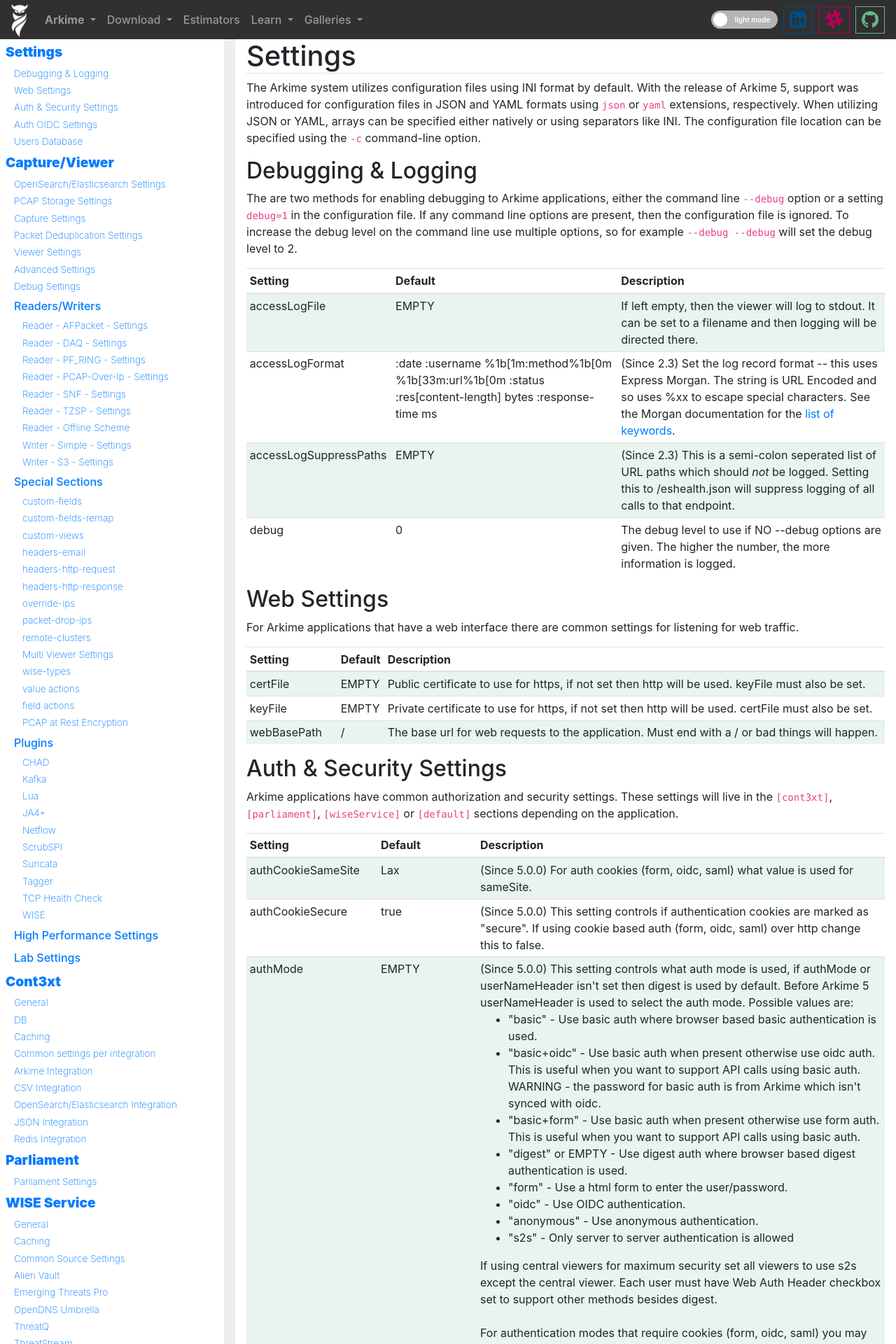
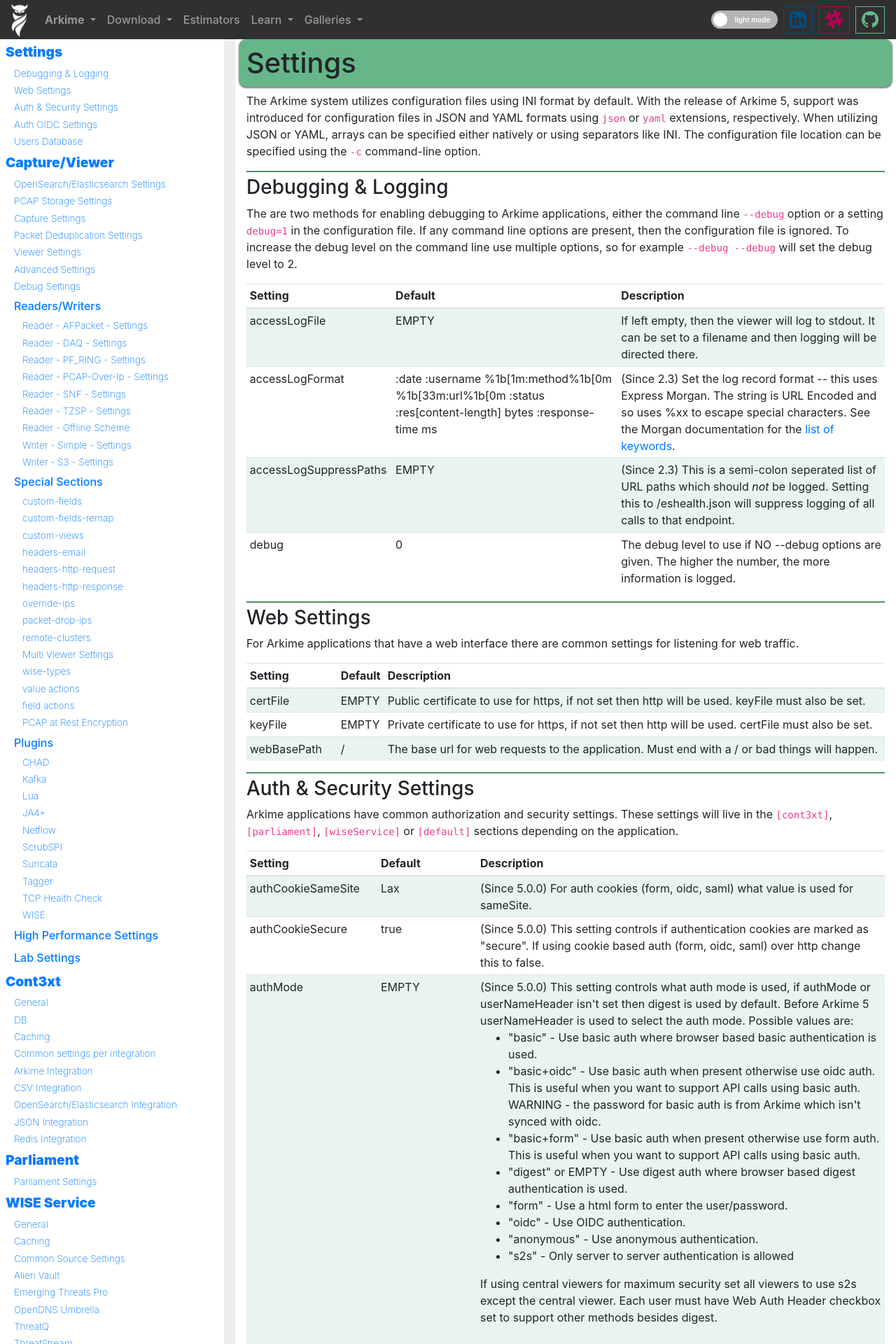
Before and after one commit to arkime/arkimeweb, a Jekyll site: the page built from settings.html, in a window 1280 px wide. Shown: the top 1920 px of the page at 70% size. Built offline with Jekyll 4.4.1, drawn with Linux system fonts in a browser that asks for light colours.

Commit message:
prettier headers

```diff
--- a/index.css
+++ b/index.css
@@ -1087,3 +1087,28 @@
   font-size: 1.5rem;
   vertical-align: sub;
 }
+
+/* settings page styles ------------ */
+.settings h1 {
+  padding: 10px;
+  margin-top: 50px;
+  margin-left: -10px;
+  margin-right: -10px;
+  border-radius: 10px;
+  box-shadow: 0px 1px 2px 1px rgba(0,0,0,0.5);
+  background-color: var(--primary-theme-text-color);
+}
+.settings h2 {
+  padding: 10px;
+  margin-top: 40px;
+  border-radius: 10px;
+  box-shadow: 0px 1px 2px -1px rgba(0,0,0,0.5);
+  background-color: var(--primary-theme-background-color);
+}
+.dark-theme.settings h2 {
+  background-color: var(--primary-theme-color);
+}
+.settings h3 {
+  padding-top: 5px;
+  border-top: 2px solid var(--info-theme-hover-color);
+}
--- a/settings.html
+++ b/settings.html
@@ -135,7 +135,7 @@
 </head>
 
 <body id="viewport"
-  class="full-height-body">
+  class="full-height-body settings">
 
   <!-- navbar -->
   {%- include navbar.html -%}
@@ -293,8 +293,7 @@
     <div class="pl-3 pr-3">
 
       <!-- ini settings -->
-      <h1 id="ini-settings"
-        class="border-bottom">
+      <h1 id="ini-settings" class="mt-0">
         Settings
         <span class="fa fa-link small copy-link cursor-copy"
           onclick="copyLink(this, 'settings')">
@@ -314,12 +313,12 @@
         {% if section.oldId %}
           <span id="{{section.oldId}}"></span>
         {% endif %}
-        <h2 id="{{sectionId}}">
+        <h3 id="{{sectionId}}">
           {{section.name}}
           <span class="fa fa-link small copy-link cursor-copy"
             onclick="copyLink(this, 'settings')">
           </span>
-        </h2>
+        </h3>
         {{section.before}}
         {% if section.settings %}
           <table class="table table-sm table-striped table-striped-secondary">
@@ -361,8 +360,7 @@
       <!-- /Sections -->
 
       <!-- capture viewer -->
-      <h1 id="capture-viewer"
-        class="border-bottom">
+      <h1 id="capture-viewer">
         Capture/Viewer
         <span class="fa fa-link small copy-link cursor-copy"
           onclick="copyLink(this, 'settings')">
@@ -401,12 +399,12 @@
         {% if section.oldId %}
           <span id="{{section.oldId}}"></span>
         {% endif %}
-        <h2 id="{{sectionId}}">
+        <h3 id="{{sectionId}}">
           {{section.name}}
           <span class="fa fa-link small copy-link cursor-copy"
             onclick="copyLink(this, 'settings')">
           </span>
-        </h2>
+        </h3>
         {{section.before}}
         {% if section.settings %}
           <table class="table table-sm table-striped table-striped-secondary">
@@ -448,13 +446,12 @@
       <!-- /Sections -->
 
       <!-- Readers/Writers-->
-      <h1 id="ReadersWriters"
-        class="border-bottom">
+      <h2 id="ReadersWriters">
         Readers/Writers
         <span class="fa fa-link small copy-link cursor-copy"
           onclick="copyLink(this, 'settings')">
         </span>
-      </h1>
+      </h2>
       <p>
         Arkime supports several different methods for reading and writing packets during a live capture.
         These are selected by setting the <a href="#pcapReadMethod"<pcapReadMethod></a> and <a href="#pcapWriteMethod"<pcapWriteMethod></a> config settings..
@@ -465,12 +462,12 @@
       </p>
       {% for sectionId in page.readerswriters %}
         {% assign section = site.data.settings[sectionId] %}
-        <h2 id="{{sectionId}}">
+        <h3 id="{{sectionId}}">
           {{section.name}}
           <span class="fa fa-link small copy-link cursor-copy"
             onclick="copyLink(this, 'settings')">
           </span>
-        </h2>
+        </h3>
         {{section.before}}
         {% if section.settings %}
           <table class="table table-sm table-striped table-striped-secondary">
@@ -511,13 +508,12 @@
       {% endfor %}
       <!-- /Sections -->
 
-      <h1 id="SpecialSections"
-        class="border-bottom">
+      <h2 id="SpecialSections">
         Special Sections
         <span class="fa fa-link small copy-link cursor-copy"
           onclick="copyLink(this, 'settings')">
         </span>
-      </h1>
+      </h2>
 
       <p>
         Besides the normal <code>[default]</code> and <code>[node]</code> sections, Arkime supports several special config file sections.
@@ -527,12 +523,12 @@
 
       {% for sectionId in page.specialsections %}
         {% assign section = site.data.settings[sectionId] %}
-        <h2 id="{{sectionId}}">
+        <h3 id="{{sectionId}}">
           {{section.name}}
           <span class="fa fa-link small copy-link cursor-copy"
             onclick="copyLink(this, 'settings')">
           </span>
-        </h2>
+        </h3>
         {{section.before}}
         {% if section.settings %}
           <table class="table table-sm table-striped table-striped-secondary">
@@ -1390,13 +1386,12 @@
       <!-- /PCAP at Rest Encryption -->
 
       <!-- Plugins -->
-      <h1 id="Plugins"
-        class="border-bottom">
+      <h2 id="Plugins">
         Plugins
         <span class="fa fa-link small copy-link cursor-copy"
           onclick="copyLink(this, 'settings')">
         </span>
-      </h1>
+      </h2>
 
       <p>
         Arkime supports several different plugins that can be added to the capture process.
@@ -1404,12 +1399,12 @@
 
       {% for pluginId in page.plugins %}
         {% assign plugin = site.data.settings[pluginId] %}
-        <h2 id="{{pluginId}}">
+        <h3 id="{{pluginId}}">
           {{plugin.name}}
           <span class="fa fa-link small copy-link cursor-copy"
             onclick="copyLink(this, 'settings')">
           </span>
-        </h2>
+        </h3>
         {{plugin.before}}
         {% if plugin.settings %}
           <table class="table table-sm table-striped table-striped-secondary">
@@ -1451,13 +1446,12 @@
       <!-- /Plugins -->
 
       <!-- High Performance Settings -->
-      <h1 id="high-performance-settings"
-        class="border-bottom">
+      <h2 id="high-performance-settings">
         High Performance Settings
         <span class="fa fa-link small copy-link cursor-copy"
           onclick="copyLink(this, 'settings')">
         </span>
-      </h1>
+      </h2>
       <p>
         Sample config items for max performance. Most of
         the defaults are fine. Reading
@@ -1545,13 +1539,12 @@
       <!-- /High Performance Settings -->
 
       <!-- Lab Settings -->
-      <h1 id="lab-settings"
-        class="border-bottom">
+      <h2 id="lab-settings">
         Lab Settings
         <span class="fa fa-link small copy-link cursor-copy"
           onclick="copyLink(this, 'settings')">
         </span>
-      </h1>
+      </h2>
       <p>
         Arkime by default is not configured to monitor low bandwidth networks.
         You'll want to update the configuration to have a better experience when
@@ -1578,8 +1571,7 @@
       <!-- /Lab Settings -->
 
       <!-- Cont3xt -->
-      <h1 id="cont3xt"
-        class="border-bottom">
+      <h1 id="cont3xt">
         Cont3xt
         <span class="fa fa-link small copy-link cursor-copy"
           onclick="copyLink(this, 'settings')">
@@ -1601,12 +1593,12 @@
 
       {% for cont3xtId in page.cont3xt %}
         {% assign cont3xt = site.data.cont3xt[cont3xtId] %}
-        <h2 id="{{cont3xtId}}-cont3xt">
+        <h3 id="{{cont3xtId}}-cont3xt">
           {{cont3xt.name}}
           <span class="fa fa-link small copy-link cursor-copy"
             onclick="copyLink(this, 'settings')">
           </span>
-        </h2>
+        </h3>
         {{cont3xt.before}}
         {% if cont3xt.settings %}
           <table class="table table-sm table-striped table-striped-secondary">
@@ -1648,8 +1640,7 @@
       <!-- /Cont3xt -->
 
       <!-- Parliament -->
-      <h1 id="parliament"
-        class="border-bottom">
+      <h1 id="parliament">
         Parliament
         <span class="fa fa-link small copy-link cursor-copy"
           onclick="copyLink(this, 'settings')">
@@ -1665,12 +1656,12 @@
 
       {% for parliamentId in page.parliament %}
         {% assign parliament = site.data.parliament[parliamentId] %}
-        <h2 id="{{parliamentId}}-parliament">
+        <h3 id="{{parliamentId}}-parliament">
           {{parliament.name}}
           <span class="fa fa-link small copy-link cursor-copy"
             onclick="copyLink(this, 'settings')">
           </span>
-        </h2>
+        </h3>
         {{parliament.before}}
         {% if parliament.settings %}
           <table class="table table-sm table-striped table-striped-secondary">
@@ -1712,8 +1703,7 @@
       <!-- /Parliament -->
 
       <!-- wiseService -->
-      <h1 id="wiseService"
-        class="border-bottom">
+      <h1 id="wiseService">
         WISE Service
         <span class="fa fa-link small copy-link cursor-copy"
           onclick="copyLink(this, 'settings')">
@@ -1734,12 +1724,12 @@
 
       {% for wiseServiceId in page.wiseService %}
         {% assign wiseService = site.data.wise[wiseServiceId] %}
-        <h2 id="{{wiseServiceId}}-wise">
+        <h3 id="{{wiseServiceId}}-wise">
           {{wiseService.name}}
           <span class="fa fa-link small copy-link cursor-copy"
             onclick="copyLink(this, 'settings')">
           </span>
-        </h2>
+        </h3>
         {{wiseService.before}}
         {% if wiseService.settings %}
           <table class="table table-sm table-striped table-striped-secondary">
```
